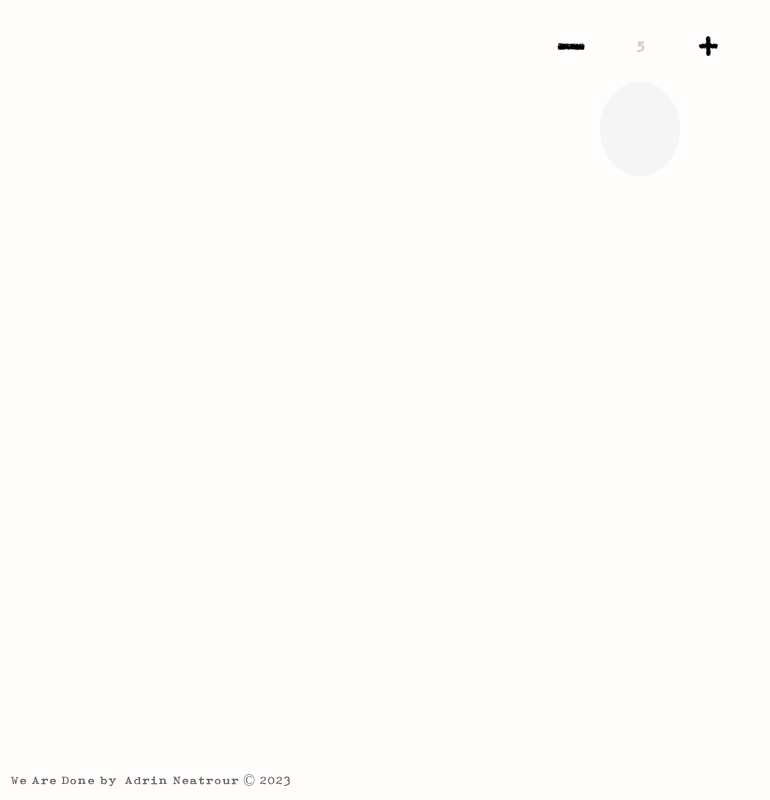
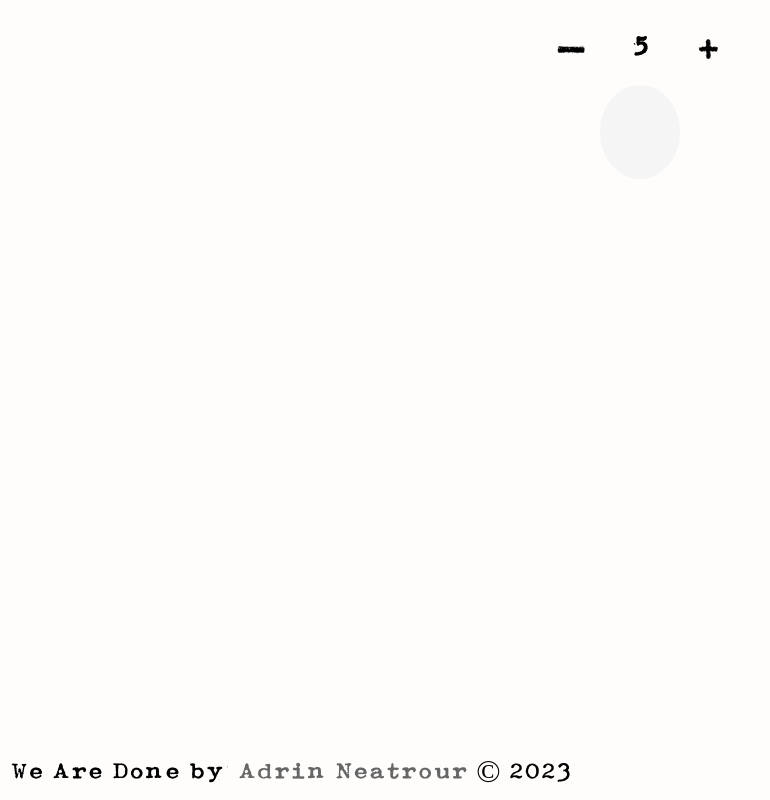
Before and after one commit to graemejwalker/infinitepoems, a plain HTML site: page wearedone/index.html in a window 1280 px wide. Shown: the whole page, without its empty margins (0-770 px from the left). Drawn offline with Linux system fonts and the light colour scheme.

Commit message:
Update index.html

```diff
--- a/wearedone/index.html
+++ b/wearedone/index.html
@@ -32,12 +32,12 @@ body {font-family: 'Gabrielle';}
   <body>
     <div class="number-input">
   <button onclick="this.parentNode.querySelector('input[type=number]').stepDown()" ></button>
-  <input id="quantity" min="0" name="" value="5" type="number" />
+  <input id="quantity" min="0" name="" value="5" type="number" style="color:#000;font-size:2rem;"/>
   <button onclick="this.parentNode.querySelector('input[type=number]').stepUp()" class="plus"></button>
 </div>
     <div style="text-align: center;"><button id="go-button" title="Generate New Poem"><img border="0" src="" width="20" /></button> <br />
 <div id="result" style="font-size: 2em; line-height: 2em; text-align: center;"></div>
-<div class="notice">We Are Done by <a style="text-decoration:none;" href="https://www.crinklecut.co.uk" target="_blank">Adrin Neatrour</a> © 2023</div>
+<div class="notice" style="color:#000;font-size:2rem;">We Are Done by <a style="text-decoration:none;" href="https://www.crinklecut.co.uk" target="_blank">Adrin Neatrour</a> © 2023</div>
 
 </div>
 <script>const things = [
```
